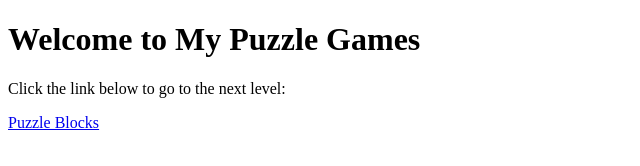
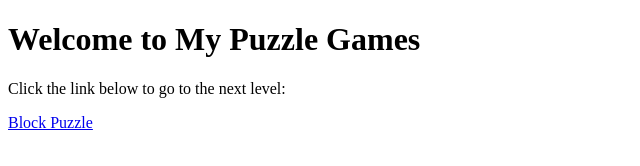
Before and after one commit to tmckell1/tmckell1.github.io, a plain HTML site: page index.html in a window 1280 px wide. Shown: the full height of the page, 0-640 px from the left. Drawn offline with Linux system fonts and the light colour scheme.

Commit message:
Update index.html

```diff
--- a/index.html
+++ b/index.html
@@ -6,6 +6,6 @@
 <body>
     <h1>Welcome to My Puzzle Games</h1>
     <p>Click the link below to go to the next level:</p>
-    <a href="puzzle_blocks.html">Puzzle Blocks</a>
+    <a href="puzzle_blocks.html">Block Puzzle</a>
 </body>
 </html>
```
